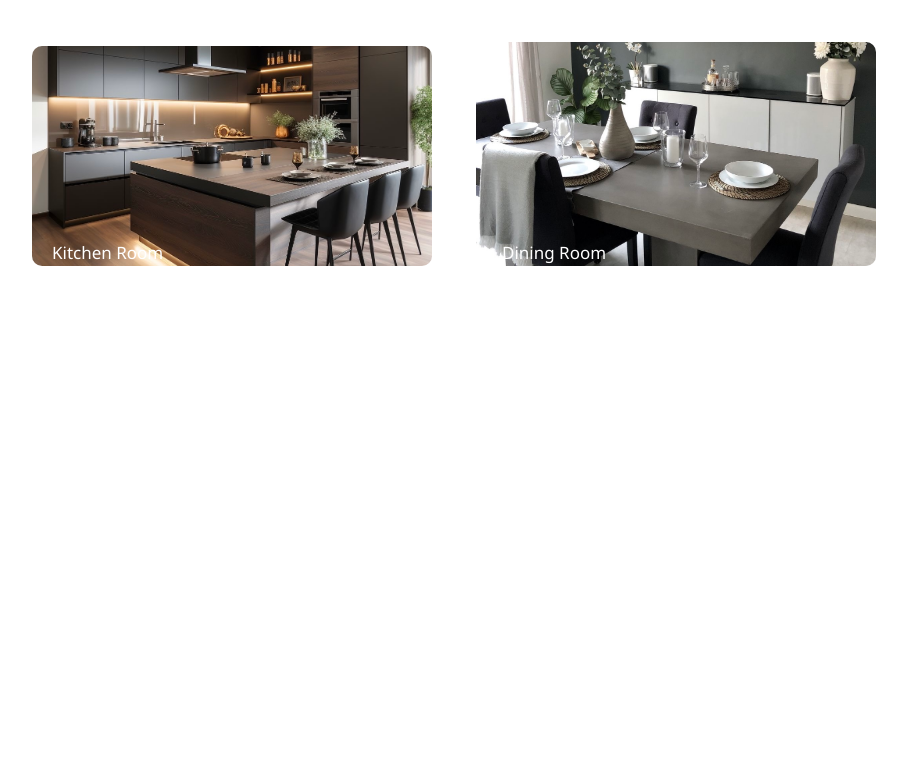
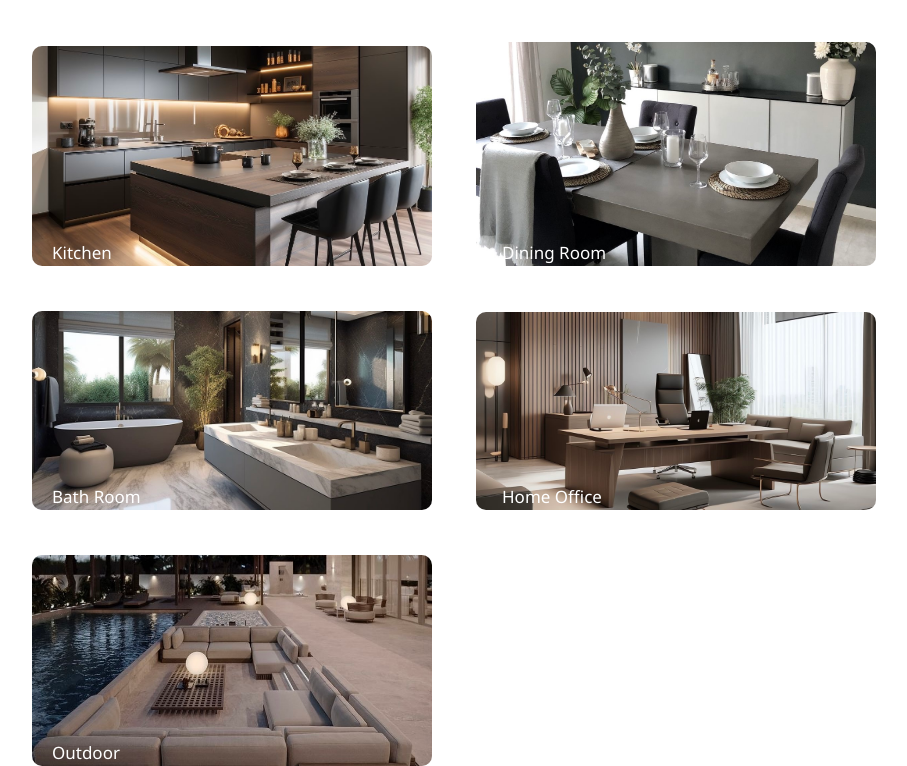
Before and after one commit to winwonwon/furnihub, a plain HTML site: page browse.html in a window 1280 px wide. Shown: the part 489-1255 px from the top of the page, without its empty margins (188-1095 px from the left). Before the commit the page ends 800 px from the top, so only its background shows below. Drawn offline with nearby package versions, Linux system fonts and the light colour scheme.

Commit message:
browse update

```diff
--- a/browse.css
+++ b/browse.css
@@ -30,6 +30,7 @@
     position: absolute;
     left: 230px;
     top: 13%;
+    color: gray;
     font-size: 25px;
     transform: translateY(-40%);
     transform: translateX(-50%);
@@ -60,7 +61,7 @@
     top: 30px;
     transform: translateX(45%);
 }
-
+/*text over*/
 .text_overlay {
     position: absolute;
     left: 240px; /* Adjust the horizontal position of the text */
@@ -104,3 +105,51 @@
     margin-top: 0px;
     font-size: 17px;
 }
+
+.bath img{
+    position: relative;
+    justify-content: center;
+    margin-left: 40px;
+    max-width: 400px;
+    max-height: 400px;
+    margin-top: 40px;
+    border-radius: 10px;
+    top: 30px;
+    transform: translateX(45%);
+}
+
+.overtext{
+    position: absolute;
+    left: 240px;
+    color: white;
+    margin-top: 0px;
+    font-size: 17px;
+}
+
+.overr{
+    position: absolute;
+    left: 690px;
+    color: white;
+    margin-top: 0px;
+    font-size: 17px;
+}
+
+.outdoor img{
+    position: relative;
+    justify-content: center;
+    margin-left: 40px;
+    max-width: 400px;
+    max-height: 400px;
+    margin-top: 40px;
+    border-radius: 10px;
+    top: 30px;
+    transform: translateX(45%);
+}
+
+.overagain{
+    position: absolute;
+    left: 240px;
+    color: white;
+    margin-top: 0px;
+    font-size: 17px;
+}
--- a/browse.html
+++ b/browse.html
@@ -33,17 +33,29 @@
             <div class="text_overlay">Living Room</div>
 
         <img src="bedroom.jpg">
-        <div class="textoverbed">Bed Room</div>
+            <div class="textoverbed">Bed Room</div>
 
     </div>
 
     <div class="kitchen">
         <img src="kitchen.jpg">
-        <div class="over">Kitchen Room</div>
+            <div class="over">Kitchen</div>
 
         <img src="dining.jpg">
-        <div class="overlay">Dining Room</div>
+            <div class="overlay">Dining Room</div>
     </div>
 
+    <div class="bath">
+        <img src="bathroom.jpg">
+            <div class="overtext">Bath Room</div>
+
+        <img src="homeoffice.jpg">
+            <div class="overr">Home Office</div>
+    </div>
+
+    <div class="outdoor">
+        <img src="outdoor.jpg">
+            <div class="overagain">Outdoor</div>
+    </div>
 </body>
 </html>
```
Also changed, not shown: bathroom.jpg (added), homeoffice.jpg (added), outdoor.jpg (added), 1 other file.
